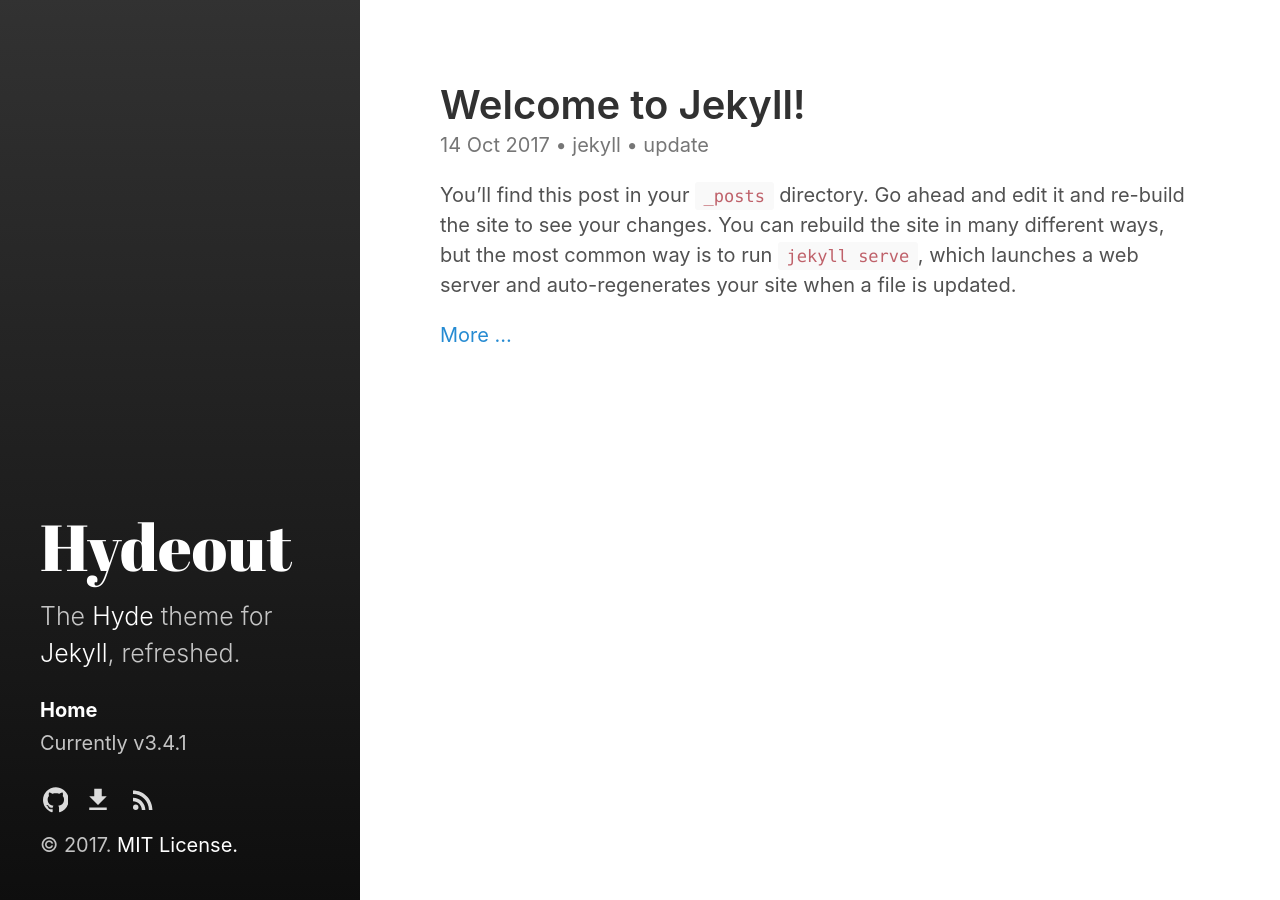
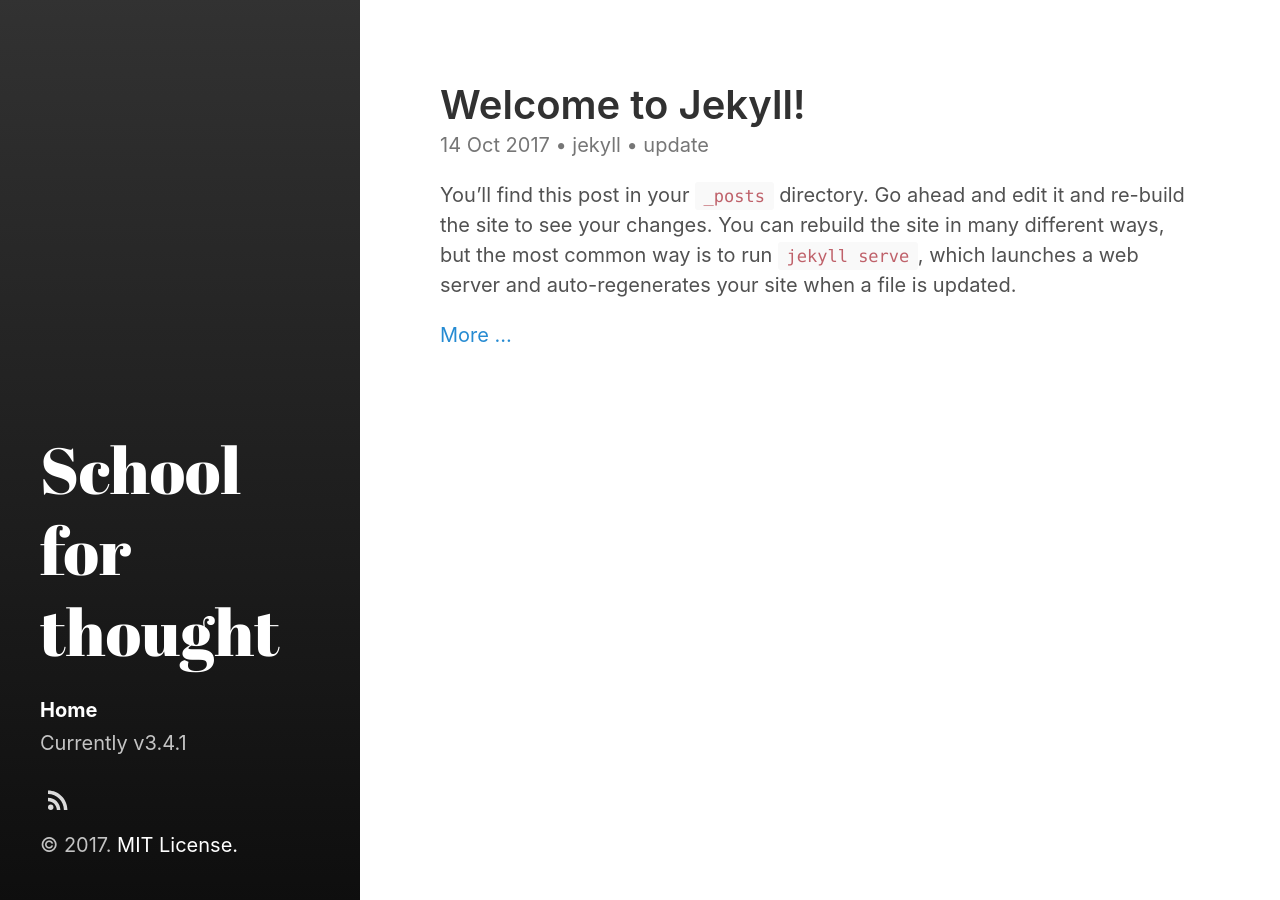
Before and after one commit to schoolforthought/schoolforthought.github.io, a Jekyll site: the page built from index.html, in a window 1280 px wide. Built offline with Jekyll 4.4.1, drawn with Linux system fonts in a browser that asks for light colours; the list of posts is cut into pages by our own code.

Commit message:
settings

```diff
--- a/_config.yml
+++ b/_config.yml
@@ -3,10 +3,10 @@ markdown:         kramdown
 highlighter:      rouge
 
 # Setup
-title:            Hydeout
-tagline:          'A Jekyll theme'
-description:      'The <a href="http://hyde.getpoole.com" target="_blank">Hyde</a> theme for <a href="http://jekyllrb.com" target="_blank">Jekyll</a>, refreshed.'
-url:              https://fongandrew.github.io/hydeout
+title:            School for thought
+tagline:          ''
+description:      ''
+url:              http://www.schoolforthought.net
 baseurl:          # the optional subpath of your site, e.g. "/blog"
                   # NB: This applies to all pages in your Jekyll site.
                   # If you want to move just the blog index pages but keep
@@ -14,8 +14,7 @@ baseurl:          # the optional subpath of your site, e.g. "/blog"
                   # sidebar_blog_link below.
 
 author:
-  name:           'Andrew Fong'
-  url:            https://twitter.com/fongandrewc
+  name:           'School for thought'
 
 paginate:         5
 # paginate_path:    '/page:num'
@@ -33,5 +32,3 @@ sidebar_home_link:  true
                                 # page. If you change your paginate_path,
                                 # set this to the root of the paginate_path
                                 # to enable a separate blog link.
-github:
-  repo:             https://github.com/fongandrew/hydeout
```
Also changed, not shown: 1 other file.
